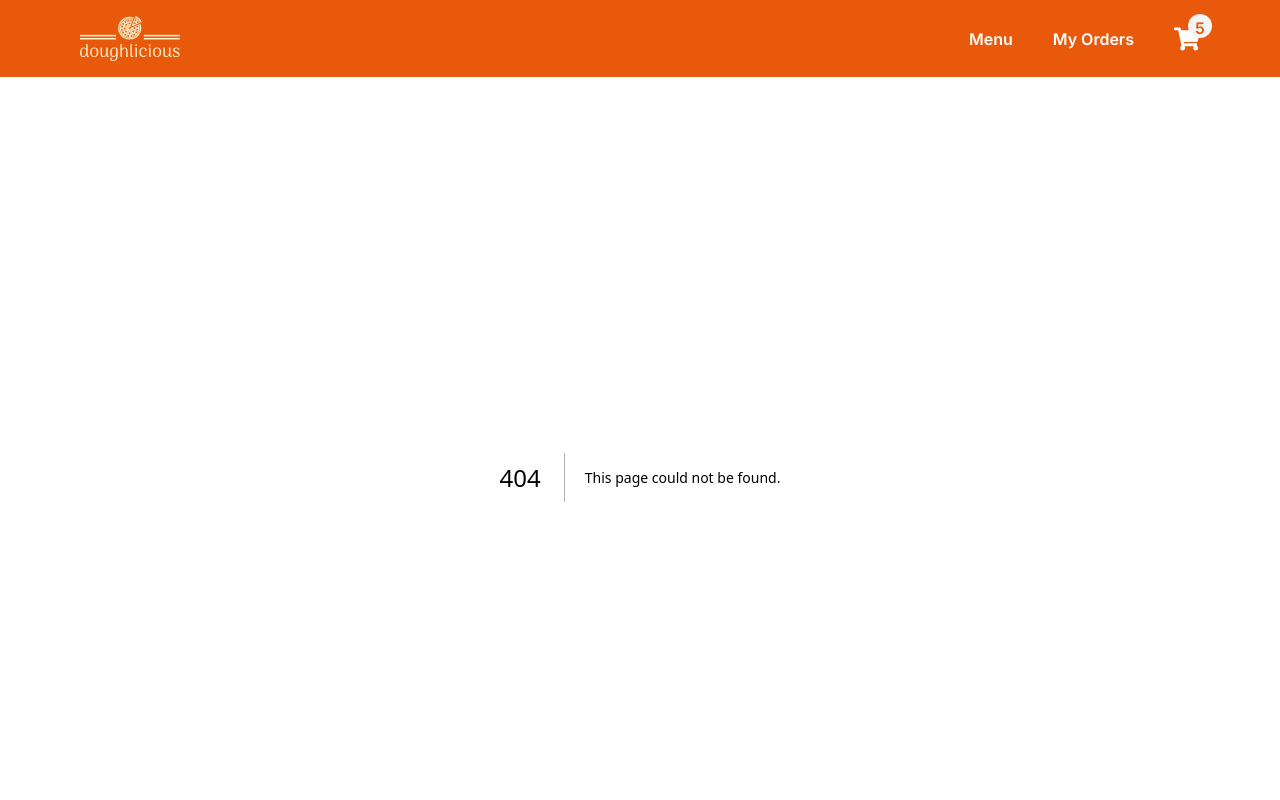
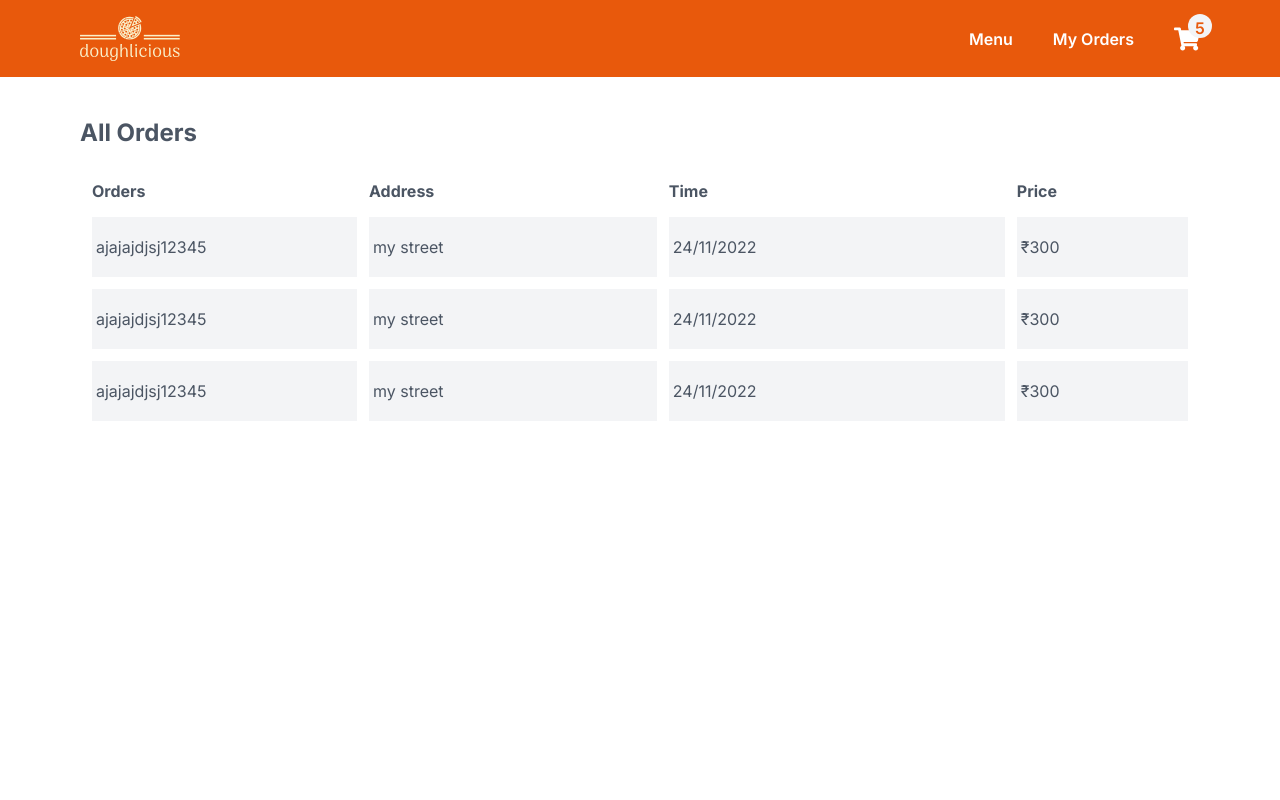
Before and after one commit to AyushShende/doughlicious, a Next.js app: page /orders in a window 1280 px wide. Before the commit this address had no page. Shown: the top 800 px of the page. Built offline with nearby package versions, Linux system fonts and the light colour scheme.

Commit message:
myOrders page ui

```diff
--- a/app/layout.tsx
+++ b/app/layout.tsx
@@ -18,9 +18,7 @@ export default function RootLayout({
     <html lang="en">
       <body className={inter.className}>
         <Navbar />
-
-        {children}
-
+        <main>{children}</main>
         <Footer />
       </body>
     </html>
--- a/app/menu/page.tsx
+++ b/app/menu/page.tsx
@@ -6,7 +6,7 @@ export const metadata = {
 
 export default function MenuPage() {
   return (
-    <main className="padding-y max-container overflow-hidden">
+    <section className="padding-y max-container overflow-hidden">
       <div className="flex flex-col items-center justify-center gap-4 sm:flex-row sm:flex-wrap">
         <PizzaCard />
         <PizzaCard />
@@ -16,6 +16,6 @@ export default function MenuPage() {
         <PizzaCard />
         <PizzaCard />
       </div>
-    </main>
+    </section>
   );
 }
--- /dev/null
+++ b/app/orders/page.tsx
@@ -0,0 +1,41 @@
+export const metadata = {
+  title: 'My Orders - Doughlicious',
+};
+
+export default async function MyOrdersPage() {
+  return (
+    <section className="padding-y padding-x min-h-screen max-container">
+      <h2 className="mb-4 text-2xl font-bold">All Orders</h2>
+      <table className="w-full border-separate border-spacing-3">
+        <thead>
+          <tr className="text-left">
+            <th className="w-1/4">Orders</th>
+            <th className="">Address</th>
+            <th>Time</th>
+            <th className="hidden sm:block">Price</th>
+          </tr>
+        </thead>
+        <tbody>
+          <tr className="bg-gray-100">
+            <td className="truncate px-1 py-4">{'ajajajdjsj12345'}</td>
+            <td className=" px-1 py-4 ">{'my street'}</td>
+            <td className="px-1 py-4">{'24/11/2022'}</td>
+            <td className="hidden px-1 py-4 sm:block">₹{'300'}</td>
+          </tr>
+          <tr className="bg-gray-100">
+            <td className="truncate px-1 py-4">{'ajajajdjsj12345'}</td>
+            <td className=" px-1 py-4 ">{'my street'}</td>
+            <td className="px-1 py-4">{'24/11/2022'}</td>
+            <td className="hidden px-1 py-4 sm:block">₹{'300'}</td>
+          </tr>
+          <tr className="bg-gray-100">
+            <td className="truncate px-1 py-4">{'ajajajdjsj12345'}</td>
+            <td className=" px-1 py-4 ">{'my street'}</td>
+            <td className="px-1 py-4">{'24/11/2022'}</td>
+            <td className="hidden px-1 py-4 sm:block">₹{'300'}</td>
+          </tr>
+        </tbody>
+      </table>
+    </section>
+  );
+}
--- a/app/page.tsx
+++ b/app/page.tsx
@@ -7,11 +7,11 @@ import Testimonials from '@/components/testimonials';
 
 export default function Home() {
   return (
-    <main>
+    <section>
       <Hero />
       <FeaturedPizza />
       <Delivery />
       <Testimonials />
-    </main>
+    </section>
   );
 }
--- a/components/footer/index.tsx
+++ b/components/footer/index.tsx
@@ -8,7 +8,7 @@ import Logo from '../logo';
 
 export default function Footer() {
   return (
-    <footer className="padding-y padding-x bg-orange-500 text-white max-container">
+    <footer className="padding-y padding-x bg-orange-500 text-white">
       <div className="gap-10 grid md:grid-cols-3 mb-2">
         <div className="space-y-4">
           <Logo />
```
